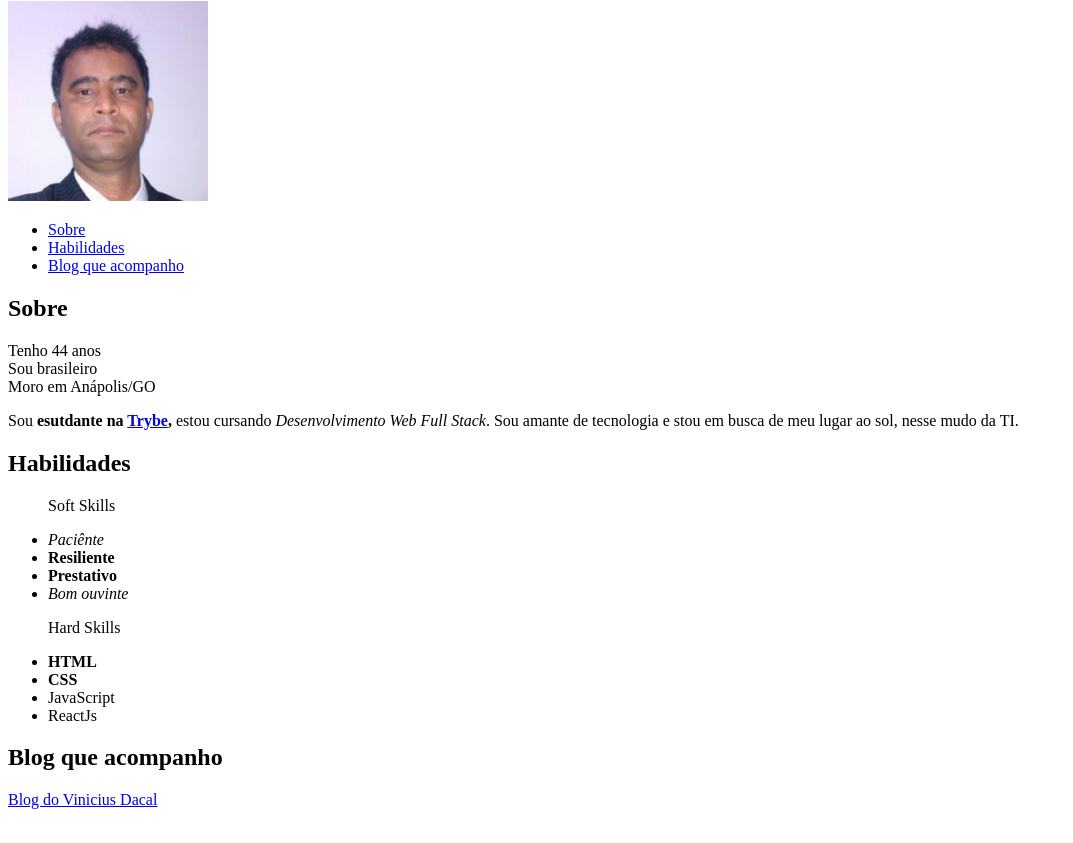
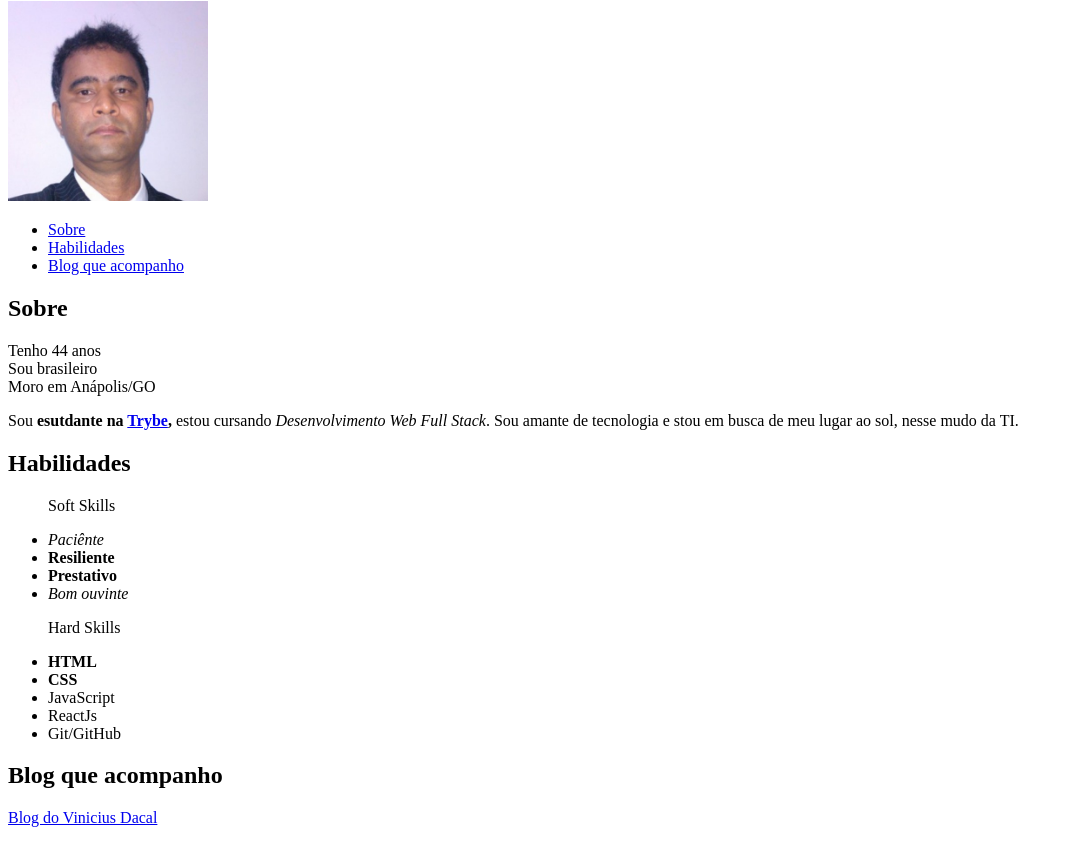
Before and after one commit to eemr3/eemr3.github.io, a plain HTML site: page index.html in a window 1280 px wide. Shown: the part 79-922 px from the top of the page, without its empty margins (0-1073 px from the left). Drawn offline with Linux system fonts and the light colour scheme.

Commit message:
Adiciona nova habilidade

```diff
--- a/index.html
+++ b/index.html
@@ -45,6 +45,7 @@
       <li><strong>CSS</strong></li>
       <li>JavaScript</li>
       <li>ReactJs</li>
+      <li>Git/GitHub</li>
     </ul>
     <h2 id="recomendacao">Blog que acompanho</h2>
     <p>
```
